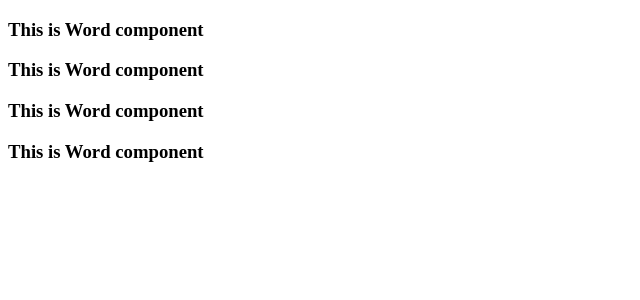
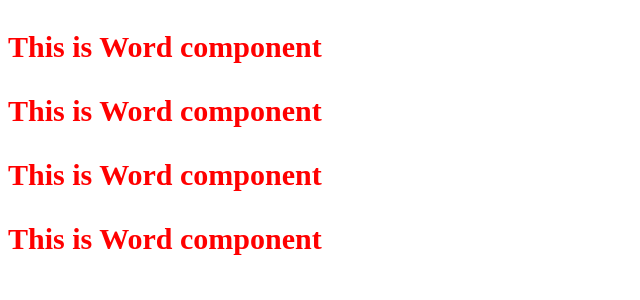
Before and after one commit to dokhoacoder/learn-angular, an Angular app: page / in a window 1280 px wide. Shown: the top 300 px of the page, without its empty margins (0-640 px from the left). Built offline with nearby package versions, Linux system fonts and the light colour scheme.

Commit message:
component decorators

```diff
--- /dev/null
+++ b/src/app/word.component.css
@@ -0,0 +1,4 @@
+h3 {
+    color: red;
+    font-size: 30px;
+}
--- /dev/null
+++ b/src/app/word.component.html
@@ -0,0 +1 @@
+<h3>This is Word component</h3>
--- a/src/app/word.component.ts
+++ b/src/app/word.component.ts
@@ -1,8 +1,9 @@
 import { Component } from '@angular/core';
 
 @Component({
-    template: '<h3>This is Word component</h3>',
-    selector: 'app-word'
+    templateUrl: './word.component.html',
+    selector: 'app-word',
+    styleUrls: ['./word.component.css']
 })
 
 export class WordComponent {}
```
